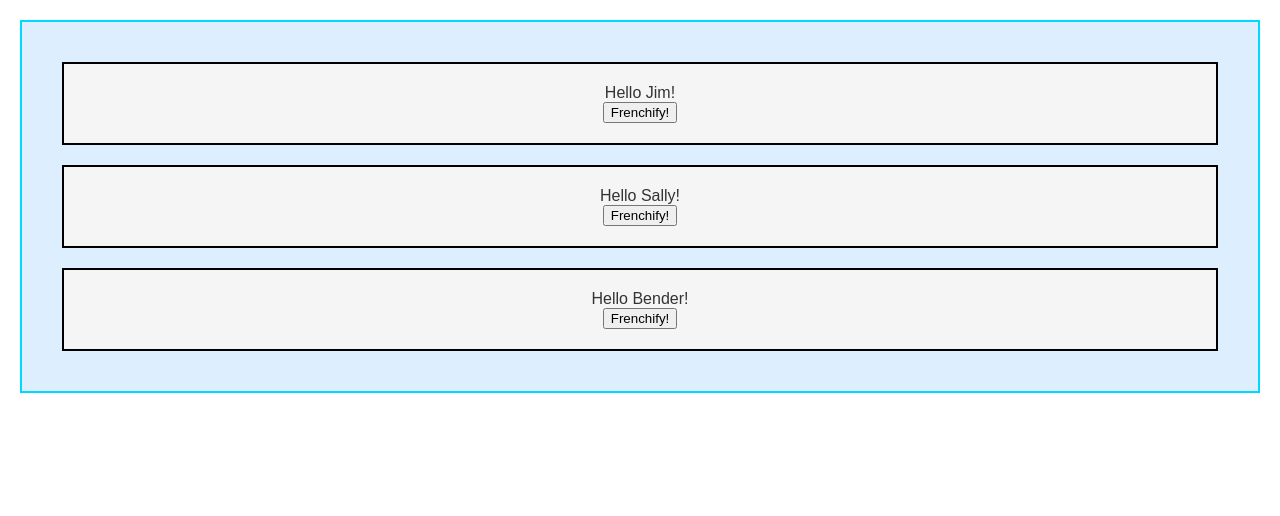
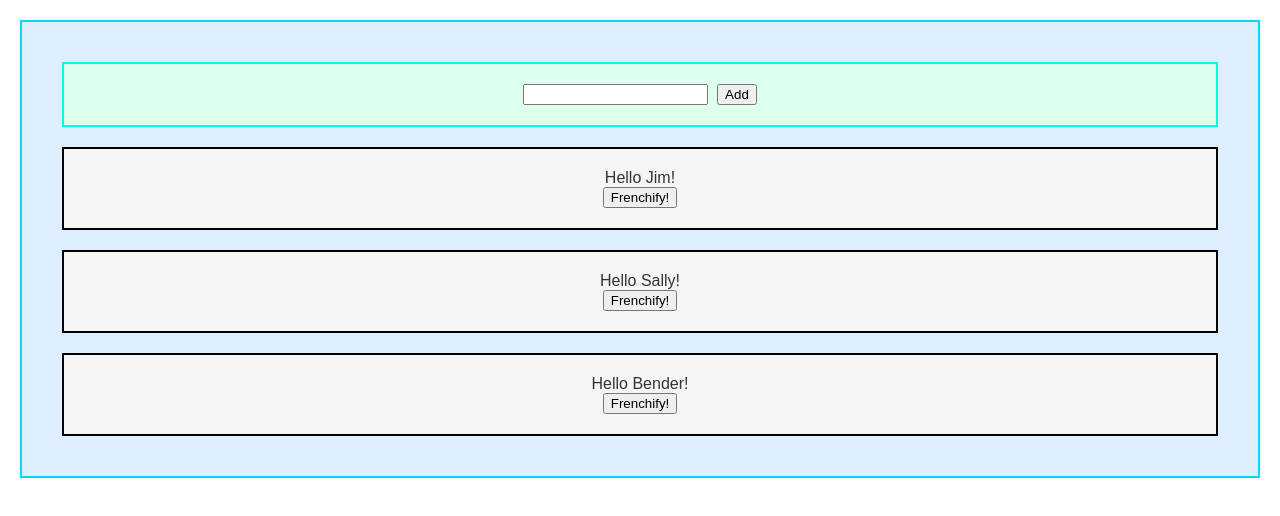
Before and after one commit to simonvlc/react-app, a React (Create React App) app: page / in a window 1280 px wide. Shown: the top 516 px of the page. Built offline with nearby package versions, Linux system fonts and the light colour scheme.

Commit message:
creating an input component

```diff
--- /dev/null
+++ b/src/AddGreeter.css
@@ -0,0 +1,7 @@
+.AddGreeter {
+  margin: 20px;
+  padding: 20px;
+  border: 2px solid #00FFD8;
+  background: #DDFFEE;
+  text-align: center;
+}
--- /dev/null
+++ b/src/AddGreeter.js
@@ -0,0 +1,37 @@
+import React, { Component } from 'react';
+import './AddGreeter.css';
+
+class AddGreeter extends Component {
+
+  constructor(props) {
+    super(props);
+    this.state = { greetingName: '' };
+    this.handleUpdate = this.handleUpdate.bind(this);
+    this.addGreeting = this.addGreeting.bind(this);
+  }
+
+  handleUpdate(event) {
+    this.setState({ greetingName: event.target.value });
+  }
+
+  addGreeting() {
+    this.props.addGreeting(this.state.greetingName);
+    this.setState({ greetingName: '' });
+  }
+
+  render() {
+    return (
+      <div className="AddGreeter">
+        <input
+          type="text"
+          onChange={this.handleUpdate}
+          value={this.state.greetingName}
+        />
+        &nbsp;&nbsp;
+        <button onClick={this.addGreeting}>Add</button>
+      </div>
+    );
+  }
+}
+
+export default AddGreeter;
--- a/src/HelloWorldList.js
+++ b/src/HelloWorldList.js
@@ -1,12 +1,18 @@
 import React, { Component } from 'react';
 import './HelloWorldList.css';
 import HelloWorld from './HelloWorld';
+import AddGreeter from './AddGreeter';
 
 class HelloWorldList extends Component {
 
   constructor(props) {
     super(props);
     this.state = { greetings: ['Jim', 'Sally', 'Bender'] };
+    this.addGreeting = this.addGreeting.bind(this);
+  }
+
+  addGreeting(newName) {
+    this.setState({ greetings: [...this.state.greetings, newName] });
   }
 
   renderGreetings() {
@@ -18,6 +24,7 @@
   render () {
     return (
       <div className="HelloWorldList">
+        <AddGreeter addGreeting={this.addGreeting}/>
         {this.renderGreetings()}
       </div>
     )
```
